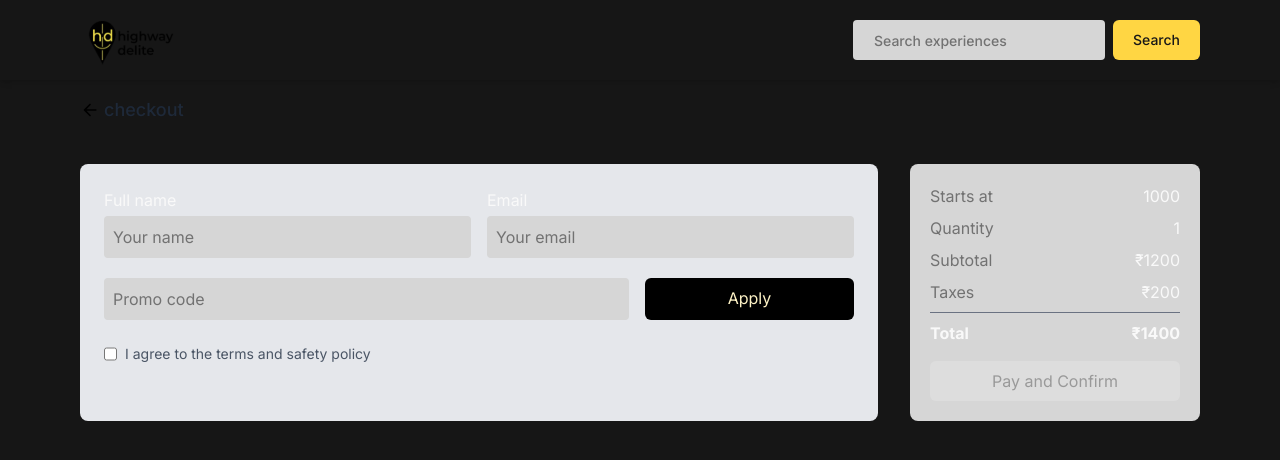
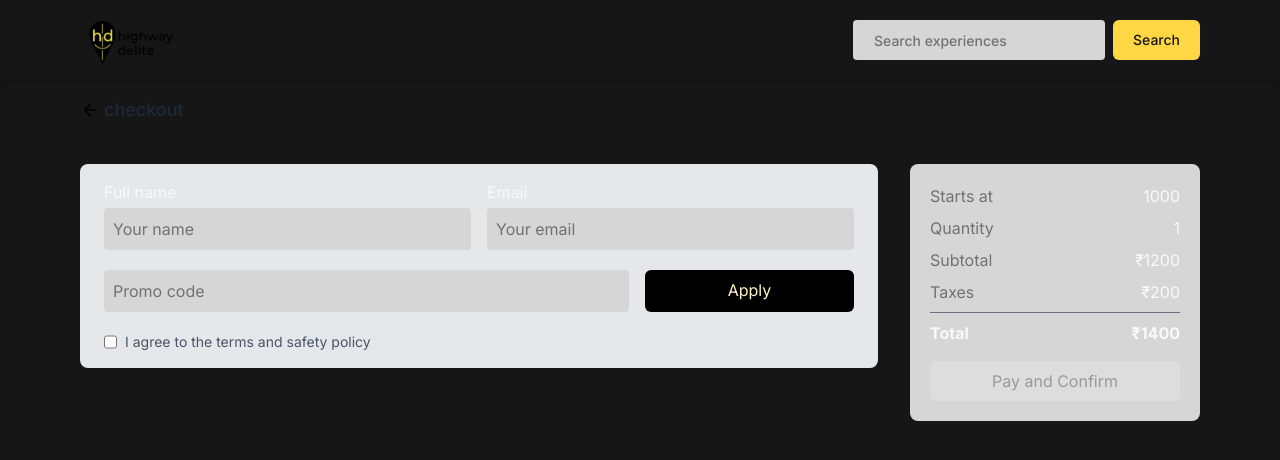
Before and after one commit to Rishiyaduwanshi/bookit, a Next.js app: page /checkout in a window 1280 px wide. Shown: the top 460 px of the page. Built offline with nearby package versions, Linux system fonts and the light colour scheme; no server answers.

Commit message:
fix(ui): checkout was showing unexpected height

```diff
--- a/src/components/Cart.jsx
+++ b/src/components/Cart.jsx
@@ -18,7 +18,16 @@ export default function ({ goTo = '', dateAndTimeSelected = '' }) {
     promocode,
   } = useCartStore();
 
-  const { date, time, slotId, name, email, experienceName, termsAccepted, setBookingId } = useBookingStore();
+  const {
+    date,
+    time,
+    slotId,
+    name,
+    email,
+    experienceName,
+    termsAccepted,
+    setBookingId,
+  } = useBookingStore();
   const router = useRouter();
   const { showError, showSuccess } = useToast();
   const [isSubmitting, setIsSubmitting] = useState(false);
@@ -145,12 +154,14 @@ export default function ({ goTo = '', dateAndTimeSelected = '' }) {
           onClick={handleConfirm}
           disabled={
             isSubmitting ||
-            (goTo === '/confirm' && (!name || !email || !slotId || !termsAccepted))
+            (goTo === '/confirm' &&
+              (!name || !email || !slotId || !termsAccepted))
           }
           className={`confirm-btn text-center block rounded-md bg-amber-300 w-full mt-4 text-sm sm:text-base ${
             (!(date && time) ||
               isSubmitting ||
-              (goTo === '/confirm' && (!name || !email || !slotId || !termsAccepted))) &&
+              (goTo === '/confirm' &&
+                (!name || !email || !slotId || !termsAccepted))) &&
             'muted'
           }`}
         >
--- a/src/components/Checkout.jsx
+++ b/src/components/Checkout.jsx
@@ -10,7 +10,8 @@ const Checkout = () => {
   const [isApplying, setIsApplying] = useState(false);
   const { showError, showSuccess, showWarning } = useToast();
   const { applyDiscount } = useCartStore();
-  const { name, email, termsAccepted, setName, setEmail, setTermsAccepted } = useBookingStore();
+  const { name, email, termsAccepted, setName, setEmail, setTermsAccepted } =
+    useBookingStore();
 
   const handleApplyPromo = useCallback(async () => {
     try {
@@ -23,11 +24,7 @@ const Checkout = () => {
         promocode,
       });
       showSuccess(resp.data.message);
-      applyDiscount(
-        resp.data.data.discount,
-        resp.data.data._id,
-        promocode
-      );
+      applyDiscount(resp.data.data.discount, resp.data.data._id, promocode);
     } catch (error) {
       showError(error.response.data.message);
     } finally {
@@ -38,7 +35,7 @@ const Checkout = () => {
   }, [promocode]);
 
   return (
-    <div className="flex flex-1 lg:flex-3 flex-col gap-3 sm:gap-5 bg-gray-200 px-4 sm:px-6 pt-4 sm:pt-6 pb-4 rounded-lg">
+    <div className="flex flex-1 lg:flex-3 flex-col gap-3 sm:gap-5 bg-gray-200 sm:px-6 p-4 rounded-lg h-fit">
       <div className="flex flex-col sm:flex-row gap-3 sm:gap-4 w-full">
         <div className="flex flex-col flex-1 gap-1">
           <label htmlFor="name" className="text-sm sm:text-base">
@@ -86,7 +83,7 @@ const Checkout = () => {
           Apply
         </span>
       </div>
-      <div className="flex gap-2 mt-1">
+      <div className="flex gap-2">
         <input
           type="checkbox"
           name="tnc"
```
